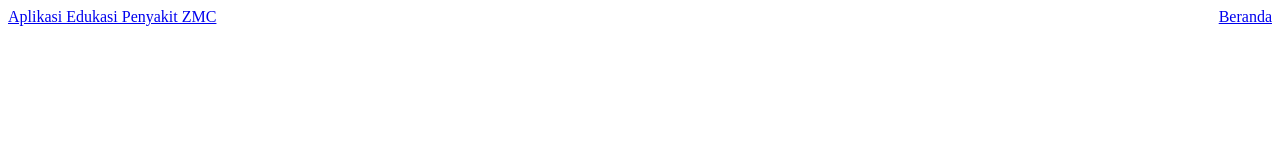
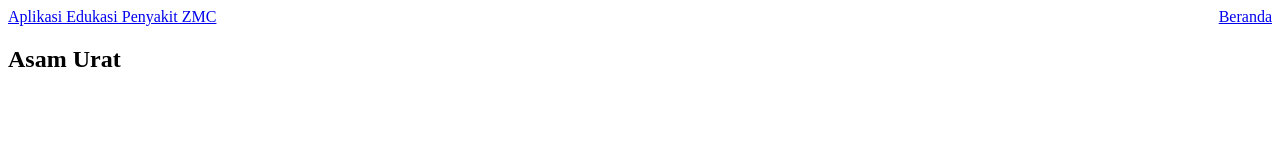
Before and after one commit to psychoMetryx/zmcEdukasi, a React (Vite) app: page /disease/asam-urat in a window 1280 px wide. Shown: the top 160 px of the page. Built offline with nearby package versions, Linux system fonts and the light colour scheme.

Commit message:
feat: add disease detail page

```diff
--- a/src/App.tsx
+++ b/src/App.tsx
@@ -1,5 +1,6 @@
 import { Routes, Route } from 'react-router-dom'
 import Home from './pages/Home'
+import Disease from './pages/Disease'
 import Container from './components/Container'
 
 export default function App() {
@@ -7,6 +8,7 @@ export default function App() {
     <Container>
       <Routes>
         <Route path="/" element={<Home />} />
+        <Route path="/disease/:slug" element={<Disease />} />
       </Routes>
     </Container>
   )
--- /dev/null
+++ b/src/pages/Disease.tsx
@@ -0,0 +1,55 @@
+import { useParams, Link } from 'react-router-dom'
+import { getDiseaseBySlug } from '../data/diseases'
+
+function renderList(title: string, items?: string[]) {
+  if (!items || items.length === 0) return null
+  return (
+    <section className="mb-4">
+      <h2 className="font-semibold">{title}</h2>
+      <ul className="list-disc pl-4">
+        {items.map((item) => (
+          <li key={item}>{item}</li>
+        ))}
+      </ul>
+    </section>
+  )
+}
+
+export default function Disease() {
+  const { slug } = useParams<{ slug: string }>()
+  const disease = slug ? getDiseaseBySlug(slug) : undefined
+
+  if (!disease) {
+    return (
+      <div>
+        <h1 className="mb-4 text-xl font-semibold">404</h1>
+        <p>Penyakit tidak ditemukan.</p>
+        <Link to="/" className="text-blue-600 underline">
+          Kembali ke beranda
+        </Link>
+      </div>
+    )
+  }
+
+  const s = disease.sections
+
+  return (
+    <article>
+      <h1 className="mb-4 text-xl font-semibold">{disease.name}</h1>
+      {s?.header && <p className="mb-4">{s.header}</p>}
+      {s?.apaItu && (
+        <section className="mb-4">
+          <h2 className="font-semibold">Apa itu?</h2>
+          <p>{s.apaItu}</p>
+        </section>
+      )}
+      {renderList('Faktor Risiko', s?.faktorRisiko)}
+      {renderList('Gejala', s?.gejala)}
+      {renderList('Tanda Bahaya', s?.tandaBahaya)}
+      {renderList('Pemeriksaan', s?.pemeriksaan)}
+      {renderList('Penanganan', s?.penanganan)}
+      {renderList('Checklist', s?.checklist)}
+      {renderList('FAQ', s?.faq)}
+    </article>
+  )
+}
```
